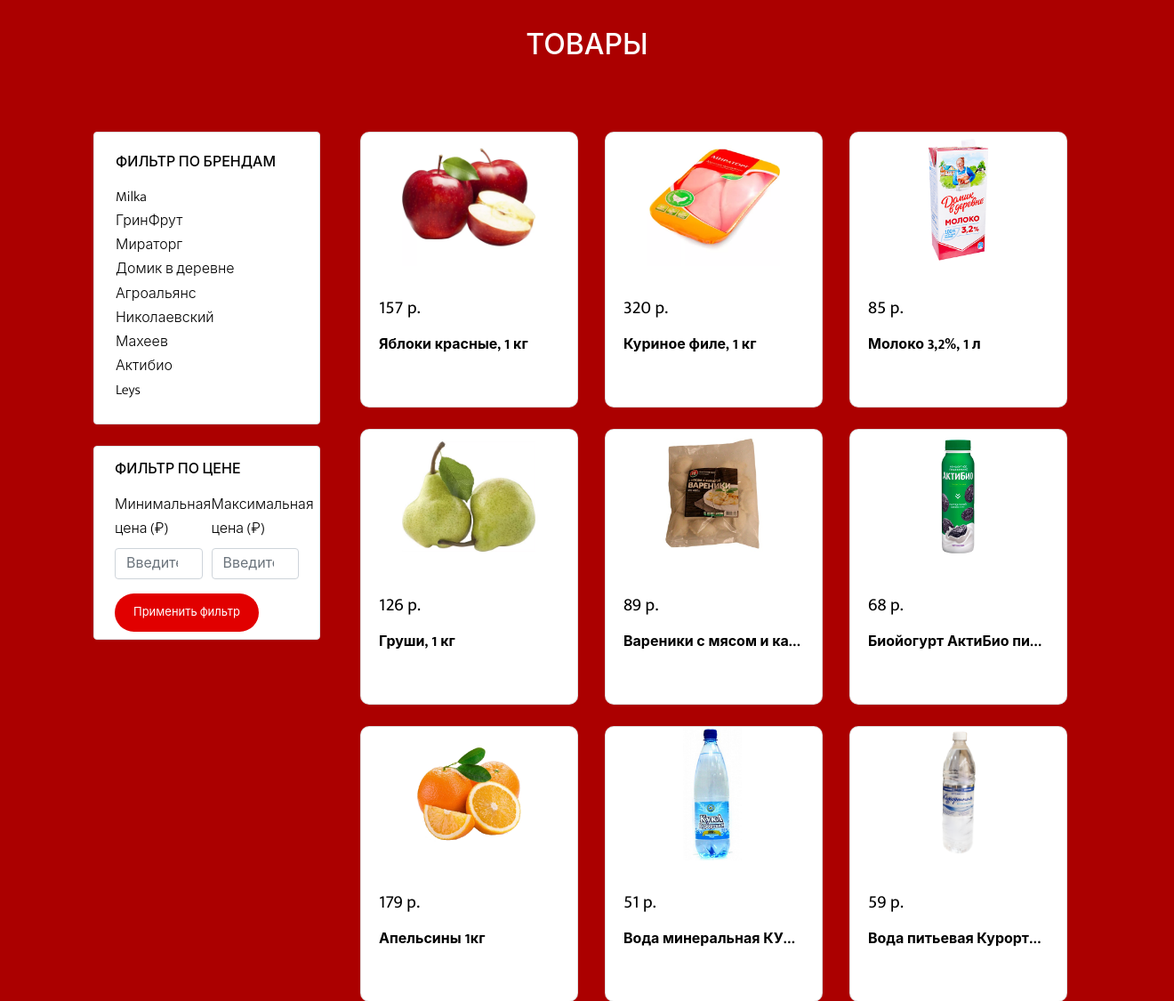
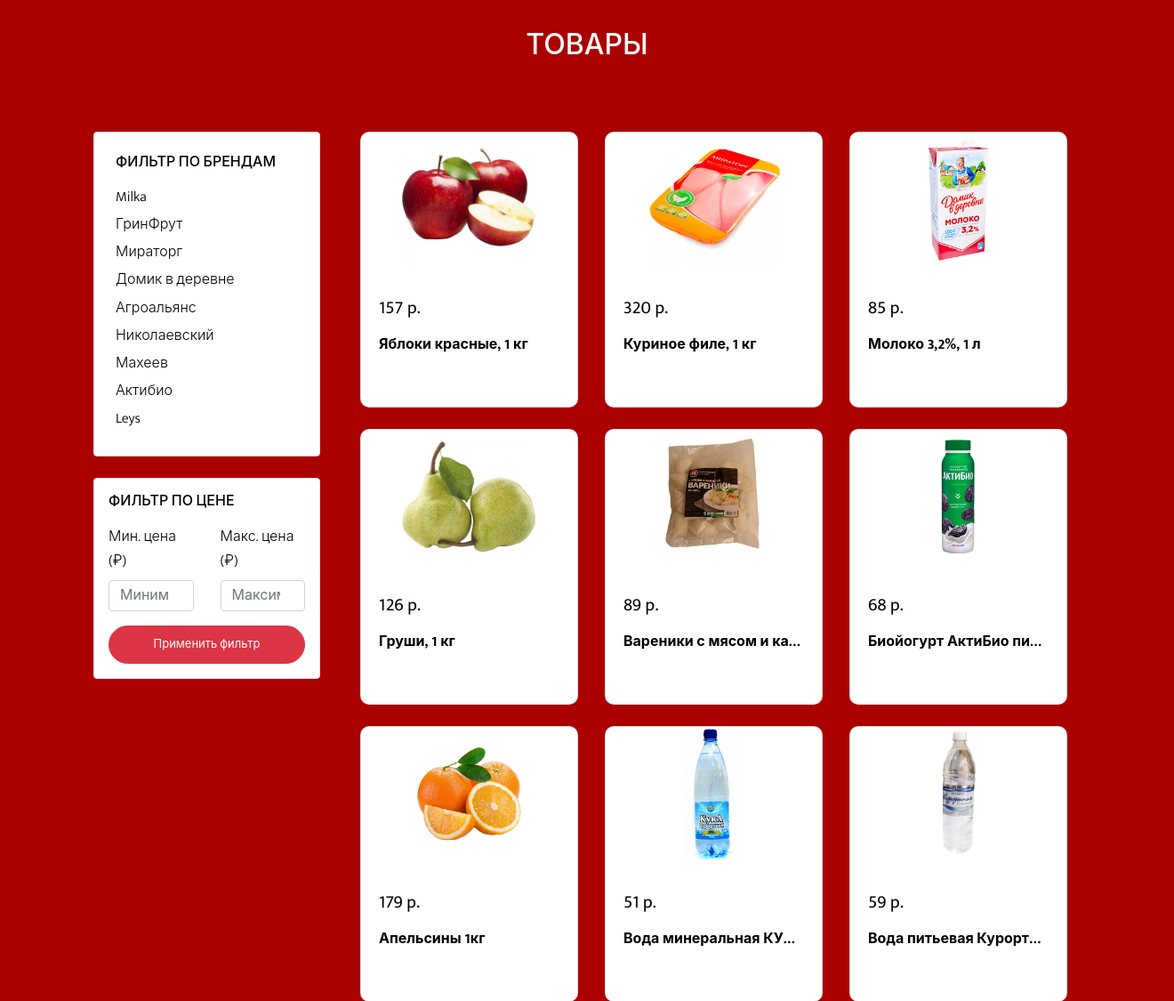
Before and after one commit to vikadonskaya/diplom, a Django app: page /shop in a window 1320 px wide; the page is wider, and only the part inside the window is pictured. Shown: the part 204-1329 px from the top of that part at 89% size. Run offline with Django 5.2, Linux system fonts and the light colour scheme; data comes from the database, SQL or seed files in the repository; some libraries are stand-ins or nearby versions.

Commit message:
Update shop.html

```diff
--- a/templates/shop.html
+++ b/templates/shop.html
@@ -9,44 +9,38 @@
             </div>
         </div>
         <div class="container">
-            <div class="row mb-5">
-                <div class="col-md-3 order-1 mb-5 mb-md-0">
-                    <div class="border p-4 rounded mb-4 bg-white">
-                        <h3 class="mb-3 h6 text-uppercase text-black d-block">Фильтр по брендам</h3>
-                        <div id="brandFilter">
-                            {% for brand in brands %}
-                                <a href="?brand={{ brand.id }}" class="brand-link">{{ brand.name }}</a><br>
-                            {% endfor %}
+    <div class="row mb-5">
+        <!-- Фильтр по брендам и цене -->
+        <aside class="col-12 col-md-3 order-2 order-md-1 mb-4 mb-md-0">
+            <div class="border p-4 rounded mb-4 bg-white">
+                <h3 class="mb-3 h6 text-uppercase text-black">Фильтр по брендам</h3>
+                <div id="brandFilter">
+                    {% for brand in brands %}
+                        <a href="?brand={{ brand.id }}" class="brand-link d-block mb-1">{{ brand.name }}</a>
+                    {% endfor %}
+                </div>
+            </div>
 
-
+            <div class="border p-3 rounded bg-white">
+                <h3 class="mb-3 h6 text-uppercase text-black">Фильтр по цене</h3>
+                <form id="priceFilterForm">
+                    <div class="row">
+                        <div class="form-group col-6">
+                            <label for="minPrice">Мин. цена (₽)</label>
+                            <input type="number" class="form-control" id="minPrice" placeholder="Минимальная">
                         </div>
-
-                    </div>
-
-
-                    <div class="border p-2 rounded bg-white">
-                        <div class="container mt-2">
-                            <h3 class="mb-3 h6 text-uppercase text-black d-block">Фильтр по цене</h3>
-                            <form id="priceFilterForm">
-                                <div class="form-row">
-                                    <div class="form-group col-md-6">
-                                        <label for="minPrice">Минимальная цена (₽)</label>
-                                        <input type="number" class="form-control" id="minPrice"
-                                               placeholder="Введите минимальную цену">
-                                    </div>
-                                    <div class="form-group col-md-6">
-                                        <label for="maxPrice">Максимальная цена (₽)</label>
-                                        <input type="number" class="form-control" id="maxPrice"
-                                               placeholder="Введите максимальную цену">
-                                    </div>
-                                </div>
-                                <button type="submit" class="btn btn-red">Применить фильтр</button>
-                            </form>
+                        <div class="form-group col-6">
+                            <label for="maxPrice">Макс. цена (₽)</label>
+                            <input type="number" class="form-control" id="maxPrice" placeholder="Максимальная">
                         </div>
                     </div>
-                </div>
+                    <button type="submit" class="btn btn-danger btn-block">Применить фильтр</button>
+                </form>
+            </div>
+        </aside>
 
-                <div class="col-md-9 order-1">
+        <!-- Основной контент -->
+        <main class="col-12 col-md-9 order-1 order-md-2">
 
                     <div class="container">
                         <div class="row mb-5" id="productList">
@@ -102,7 +96,7 @@
                             {% endfor %}
                         </div>
                     </div>
-                </div>
+                </main>
             </div>
         </div>
 
```
